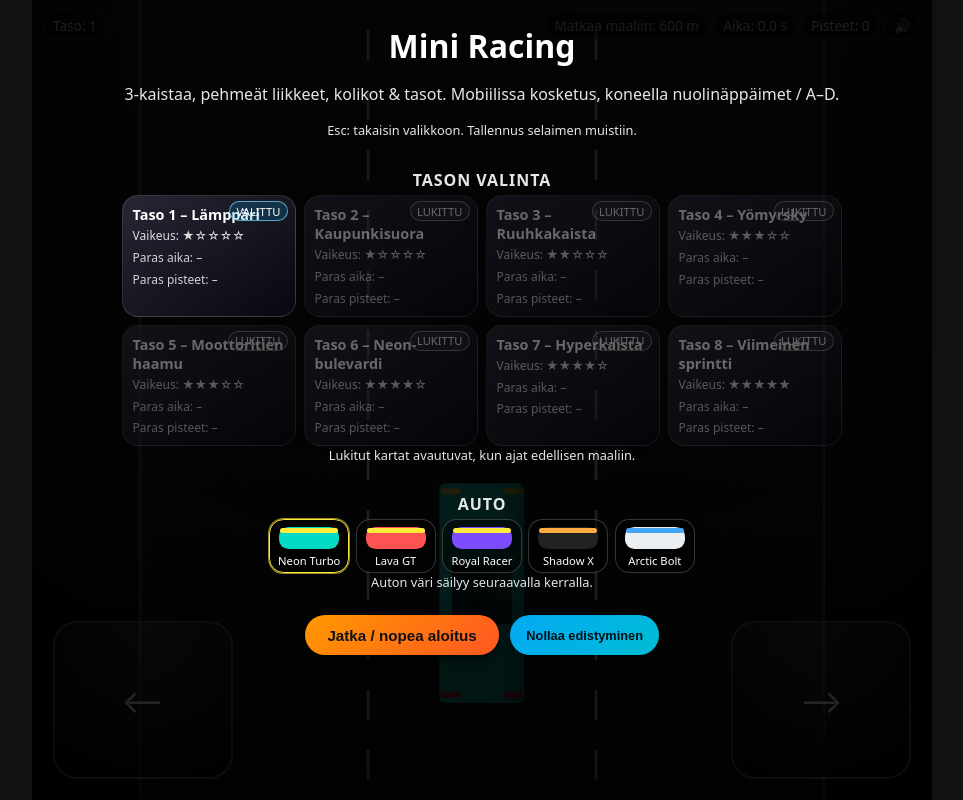
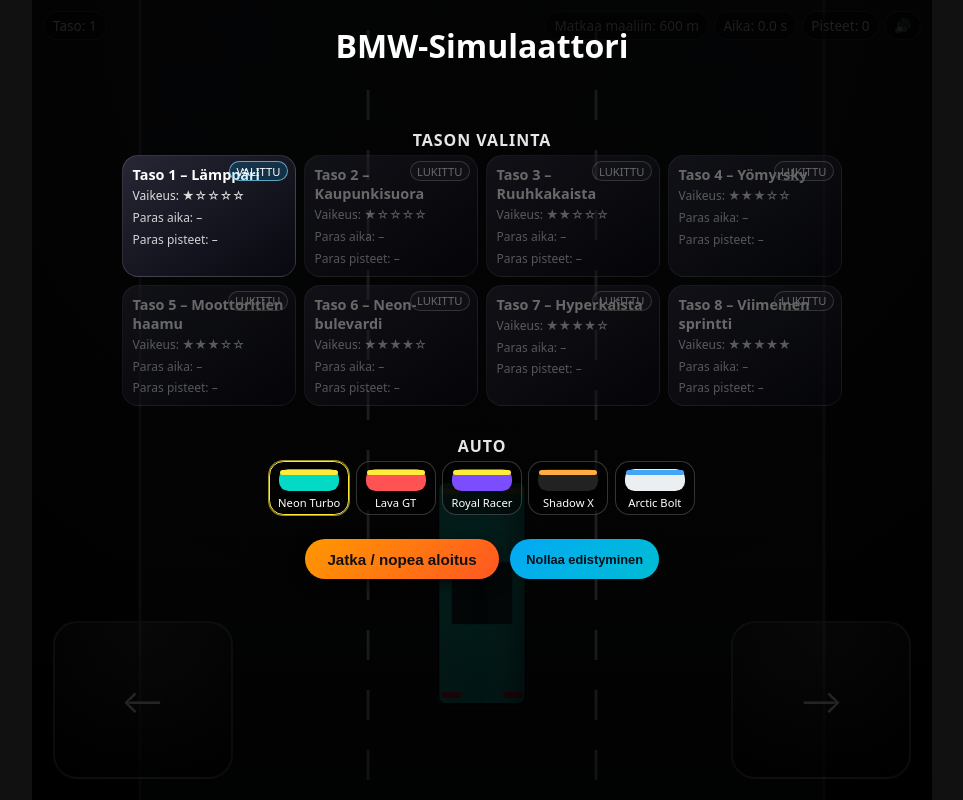
Before and after one commit to makkelii/brunbar.github.io, a plain HTML site: page gayming.html in a window 1280 px wide. Shown: the whole page, without its empty margins (158-1121 px from the left). Drawn offline with Linux system fonts and the light colour scheme.

Commit message:
Update gayming.html

```diff
--- a/gayming.html
+++ b/gayming.html
@@ -355,20 +355,20 @@
     </div>
 
     <div id="menu" class="overlay">
-      <h1>Mini Racing</h1>
-      <p>3-kaistaa, pehmeät liikkeet, kolikot & tasot. Mobiilissa kosketus, koneella nuolinäppäimet / A–D.</p>
-      <p class="hint">Esc: takaisin valikkoon. Tallennus selaimen muistiin.</p>
+      <h1>BMW-Simulaattori</h1>
+      <p></p>
+      <p class="hint"></p>
 
       <div class="level-select">
         <div class="section-title">Tason valinta</div>
         <div id="level-list" class="level-list"></div>
-        <p class="hint">Lukitut kartat avautuvat, kun ajat edellisen maaliin.</p>
+        <p class="hint"></p>
       </div>
 
       <div class="car-customization">
         <div class="section-title">Auto</div>
         <div id="car-skin-list" class="car-skin-list"></div>
-        <p class="hint">Auton väri säilyy seuraavalla kerralla.</p>
+        <p class="hint"></p>
       </div>
 
       <div class="menu-actions">
```
